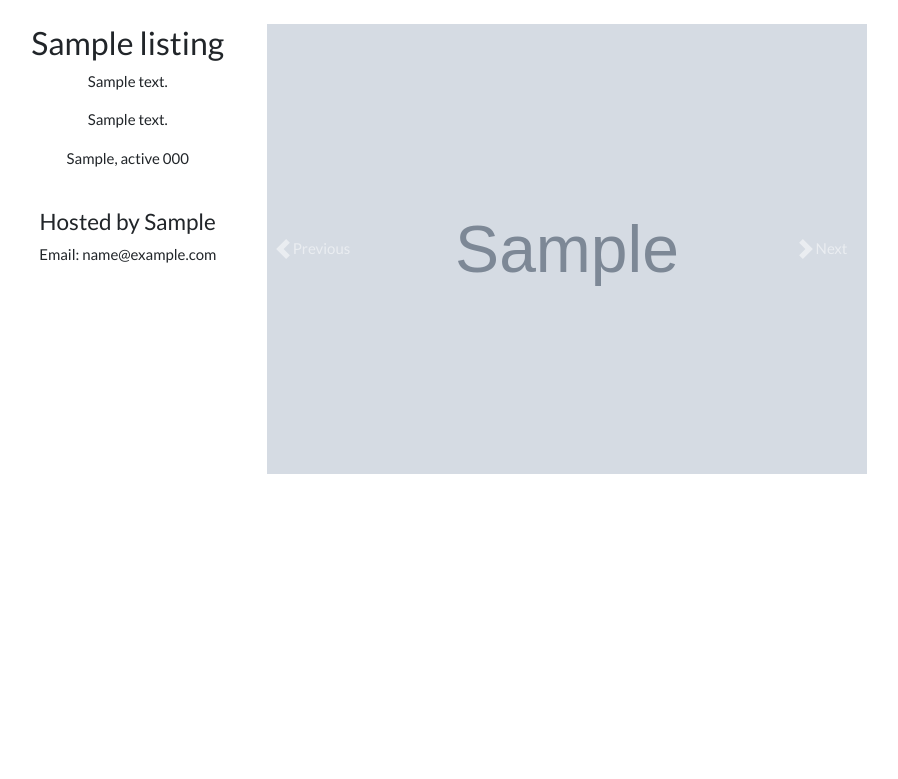
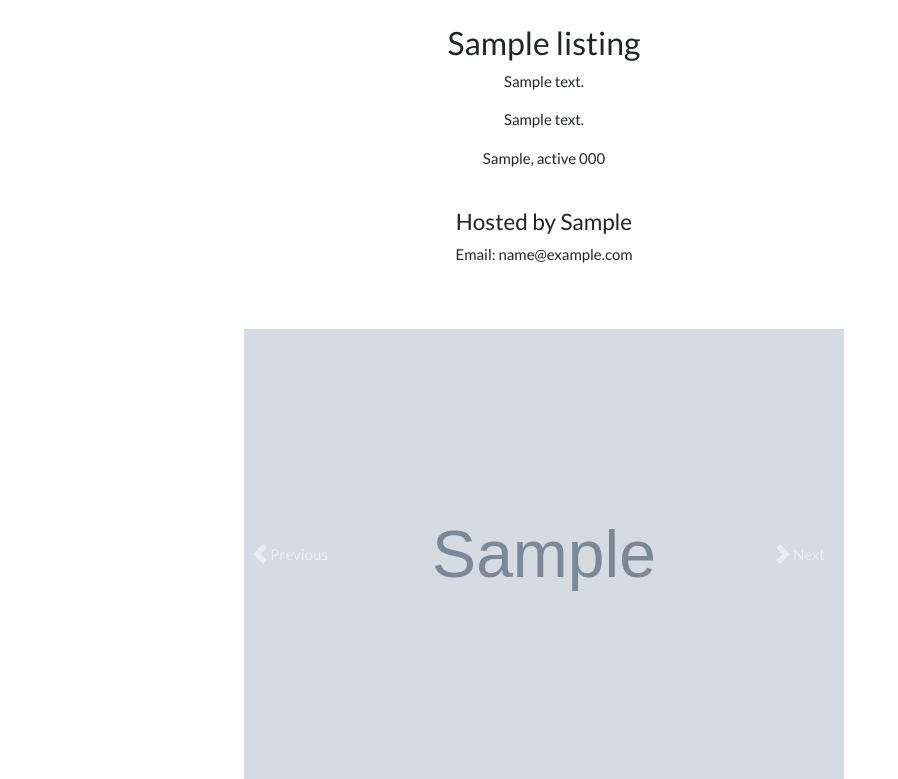
Before and after one commit to crystal-tran/share-bnb, a Flask app: page /listings/1 in a window 1280 px wide. Shown: the part 71-850 px from the top of the page, without its empty margins (96-994 px from the left). Before the commit the page ends 545 px from the top, so only its background shows below. Run offline with Flask 3, Linux system fonts and the light colour scheme; tables that the repository leaves empty hold one stand-in row (values such as "Sample post"); grey boxes marked "Sample" are stand-in pictures; some libraries are stand-ins or nearby versions.

Commit message:
added some css styling

```diff
--- a/static/style/detail.css
+++ /dev/null
@@ -1,3 +0,0 @@
-.main-column {
-  border: 1px solid black
-}
--- a/templates/listings/detail.html
+++ b/templates/listings/detail.html
@@ -1,9 +1,9 @@
 {% extends 'base.html' %}
 
 {% block content %}
-<div class="container-fluid text-center">
-  <div class="row">
-    <div class="col-3">
+<div class="container-fluid text-center bg-1">
+  <div class="row mb-5 justify-content-center">
+    <div col="col-12">
       <h3>{{ listing.title }}</h3>
       <p>{{ listing.description }}</p>
       <p>{{ listing.address}}</p>
@@ -13,16 +13,13 @@
         <h4>Hosted by {{ listing.host_user.first_name }}</h4>
         <p>Email: {{ listing.host_user.email }}</p>
       </div>
-
       <div>
         {% if g.user %}
         <form class="ml-3 d-inline">
-          <button id="book" style="display: none"
-            class="btn-sm btn btn-outline-primary" formaction="/book">
+          <button id="book" style="display: none" class="btn-sm btn btn-outline-primary" formaction="/book">
             Book
           </button>
-          <button id="cancel" style="display: none"
-            class="btn-sm btn btn-outline-secondary" formaction="/cancel">
+          <button id="cancel" style="display: none" class="btn-sm btn btn-outline-secondary" formaction="/cancel">
             Cancel
           </button>
         </form>
@@ -35,22 +32,25 @@
         <script src="/static/js/booking.js"></script>
       </div>
     </div>
+  </div>
 
   <!-- <div class="col-9 ">
       {% for photo in listing.photos %}
       <img src="{{ photo.photo_url }}" alt="{{ listing.title }}" style="max-width:1000px" ; />
       {% endfor %}
     </div> -->
+  <div class="container-fluid text-center bg-1">
+    <div class="row justify-content-center">
       <div id="carouselExample" class="carousel">
         <div class="carousel-inner" role="listbox">
           {% for photo in listing.photos %}
           {% if loop.first %}
           <div class="carousel-item active">
-          <img src="{{photo.photo_url}}"  alt="{{listing.title}}" style="width:600px; height: 100%;">
+            <img src="{{photo.photo_url}}" alt="{{listing.title}}" style="width:600px; height: 100%;">
           </div>
           {% else %}
           <div class="carousel-item">
-          <img src="{{photo.photo_url}}"  alt="{{listing.title}}"  style="width:600px; height: 100%;">
+            <img src="{{photo.photo_url}}" alt="{{listing.title}}" style="width:600px; height: 100%;">
           </div>
           {% endif %}
           {% endfor %}
@@ -66,4 +66,5 @@
       </div>
     </div>
   </div>
+
   {% endblock %}
--- a/templates/listings/listings.html
+++ b/templates/listings/listings.html
@@ -26,7 +26,6 @@
 
 
 <h1 class="mb-4">Backyards and Outdoor Spaces</h1>
-
 <div class="row">
 
   {% for listing in listings %}
@@ -47,7 +46,7 @@
         </h5>
         <h6 class="card-subtitle mb-2 text-muted">
           {{ listing.address }}
-          {{ listing.city }} {{ listing.state }}, {{ listing.zipcode }}
+          <br>{{ listing.city }} {{ listing.state }}, {{ listing.zipcode }}
         </h6>
         <p class="card-text">
           {{ listing.description }}
```
Also changed, not shown: templates/users/login.html (+8 -6 lines), templates/users/profile.html (+6 -5 lines), templates/users/register.html (+8 -6 lines), templates/test_upload.html (renamed from templates/upload.html). Lines whose indentation alone changed are shown as unchanged.
